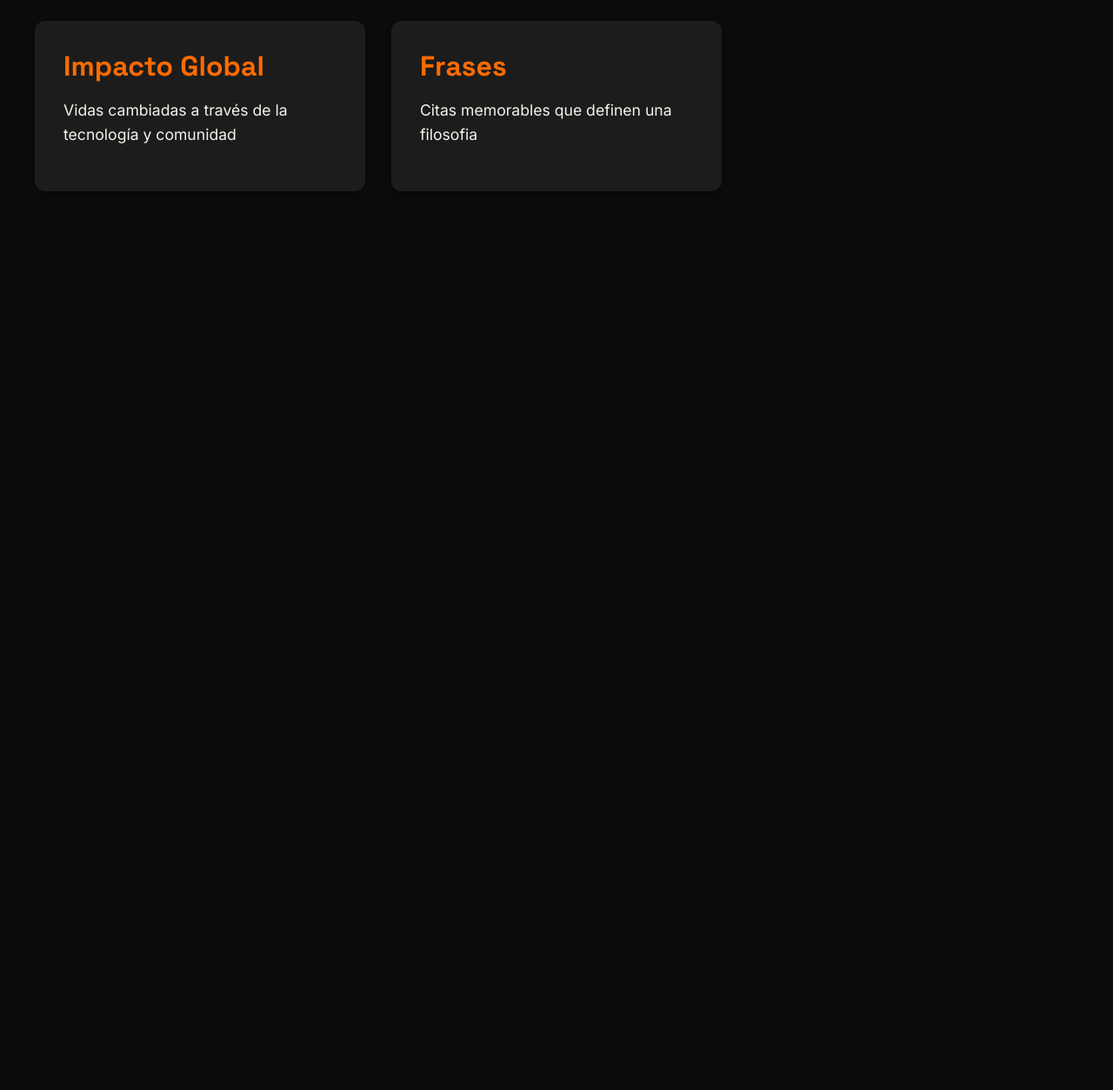
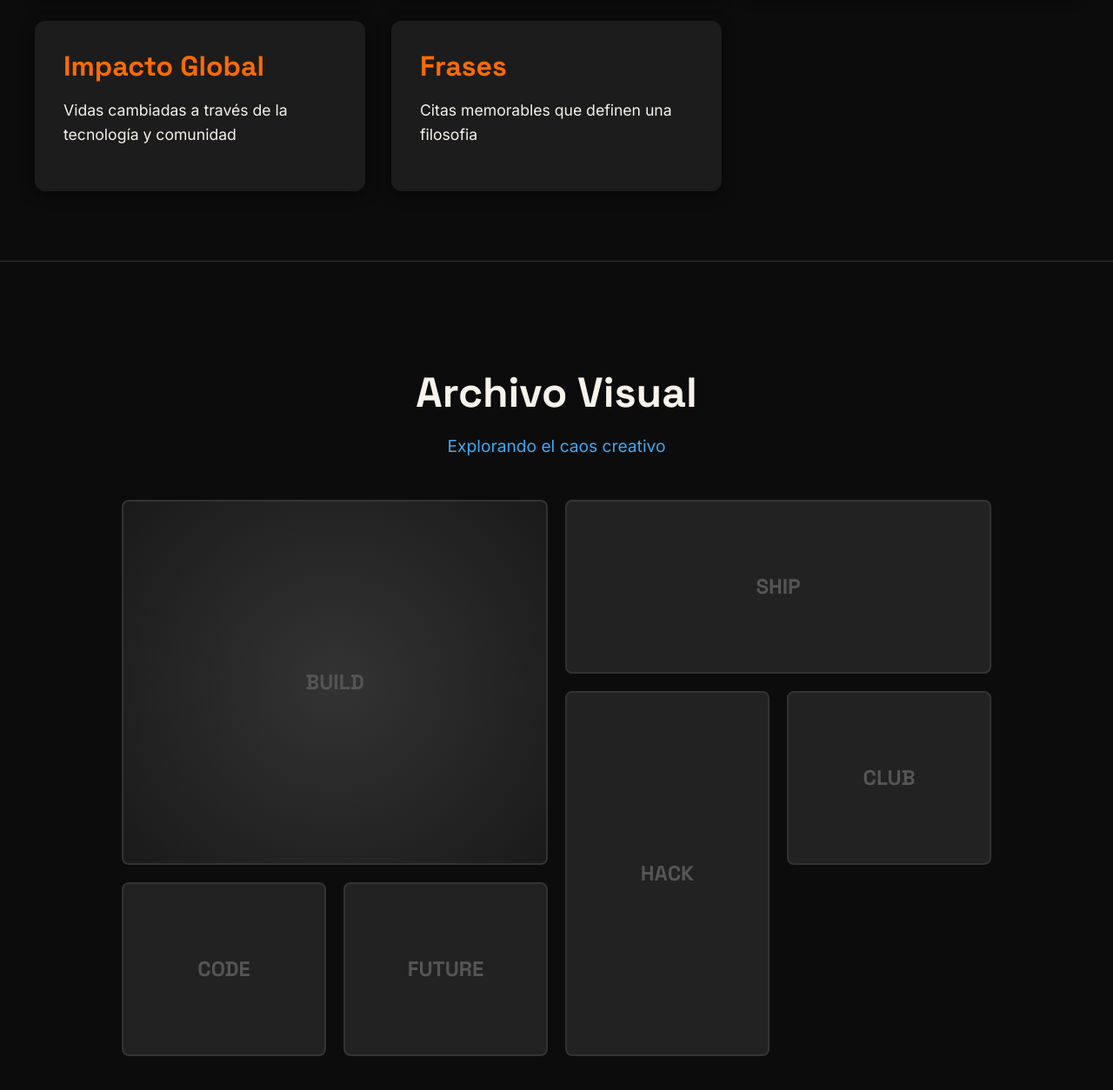
Before and after one commit to MiguelSalmeron/Thank-you-Zach-Latta, a plain HTML site: page index.html in a window 1280 px wide. Shown: the part 1082-2336 px from the top of the page at 87% size. Before the commit the page ends 1382 px from the top, so only its background shows below. Drawn offline with Linux system fonts and the light colour scheme.

Commit message:
Day 8 of my sprint to Viena:Add gallery section and fix file structure

```diff
--- /dev/null
+++ b/css/galeria.css
@@ -0,0 +1,95 @@
+.gallery-section {
+    padding: 80px 40px;
+    background-color: var(--color-negro);
+    border-top:  1px solid #333;
+}
+
+.gallery-header {
+    text-align: center;
+    margin-bottom: 50px;
+}
+
+.gallery-header h2 {
+    font-family: 'Space Grotesk', sans-serif;
+    font-size:  3rem;
+    color: var(--color-blanco-hueso);
+    margin-bottom: 10px;
+}
+
+.gallery-header p {
+    font-family: 'Inter', sans-serif;
+    color: var(--color-azul-acento);
+    font-size: 1.2rem;
+}
+
+.gallery-collage {
+    display: grid;
+    grid-template-columns: repeat(4, 1fr);
+    grid-auto-rows: 200px;
+    gap: 20px;
+    max-width: 1000px;
+    margin: 0 auto;
+}
+
+.gallery-item {
+    background-color: #222;
+    border: 2px solid #333;
+    border-radius: 8px;
+    display: flex;
+    align-items: center;
+    justify-content: center;
+
+    font-family:  'Space Grotesk', sans-serif;
+    font-size: 1.5rem;
+    font-weight: 700;
+    color: #555;
+
+    position: relative;
+    transition: all 0.3s ease;
+    overflow: hidden;
+}
+
+.gallery-item:hover {
+    border-color: var(--color-naranja);
+    color: var(--color-naranja);
+    box-shadow: 0 0 20px rgba(255, 107, 0, 0.3);
+    transform: scale(1.02) rotate(1deg);
+    z-index: 10;
+}
+
+/*asimetria pa q enaje*/
+
+.gallery-item:hover {
+    border-color: var(--color-naranja);
+    color: var(--color-naranja);
+    box-shadow: 0 0 20px rgba(255, 107, 0, 0.3);
+    transform: scale(1.02) rotate(1deg);
+    z-index: 10;
+}
+
+
+.item-1 {
+    grid-column: span 2;
+    grid-row: span 2;
+    background: radial-gradient(circle at center, #333, #1a1a1a);
+}
+
+.item-2 {
+    grid-column: span 2;
+}
+
+.item-3 {
+    grid-row: span 2;
+}
+
+@media (max-width: 768px) {
+    .gallery-collage {
+        grid-template-columns: 1fr;
+        grid-auto-rows: 250px;
+    }
+
+    .item-1, .item-2, .item-3 {
+        grid-column: span 2;
+        grid-row: span 1;
+    }
+}
--- a/css/styles.css
+++ b/css/styles.css
@@ -1,6 +1,7 @@
 @import url('global.css');
 @import url('hero.css');
 @import url('exhibiciones.css');
+@import url('galeria.css');
 
 /* Hero Section Styles */
 /* Su unico trabajp es  impoprtar los otros archivos en orden correcto */
--- a/views/tk-index.html
+++ b/index.html
@@ -10,7 +10,7 @@
     <link rel="preconnect" href="https://fonts.gstatic.com" crossorigin>
     <link href="https://fonts.googleapis.com/css2?family=Space+Grotesk:wght@500;700&family=Inter:wght@400;700&display=swap" rel="stylesheet">
 
-    <link rel="stylesheet" href="../css/styles.css">
+    <link rel="stylesheet" href="css/styles.css">
 </head>
 
 <body>
@@ -59,6 +59,31 @@
             </div>
         </section>
 
+        <section class="gallery-section">
+            <div class="gallery-header">
+                <h2>Archivo Visual</h2>
+                <p>Explorando el caos creativo</p>
+            </div>
+
+            <div class="gallery-collage">
+                <div class="gallery-item item-1">
+                    <span>BUILD</span>
+                </div>
+
+                <div class="gallery-item item-2">
+                    <span>SHIP</span>
+                </div>
+
+                <div class="gallery-item item-3">
+                    <span>HACK</span>
+                </div>
+
+                <div class="gallery-item item-4"><span>CLUB</span></div>
+                <div class="gallery-item item-5"><span>CODE</span></div>
+                <div class="gallery-item item-6"><span>FUTURE</span></div>
+            </div>
+        </section>
+
     </main>
 
     </body>
```
Also changed, not shown: index.js (added), log/app.js (added), log/index.js (added).
